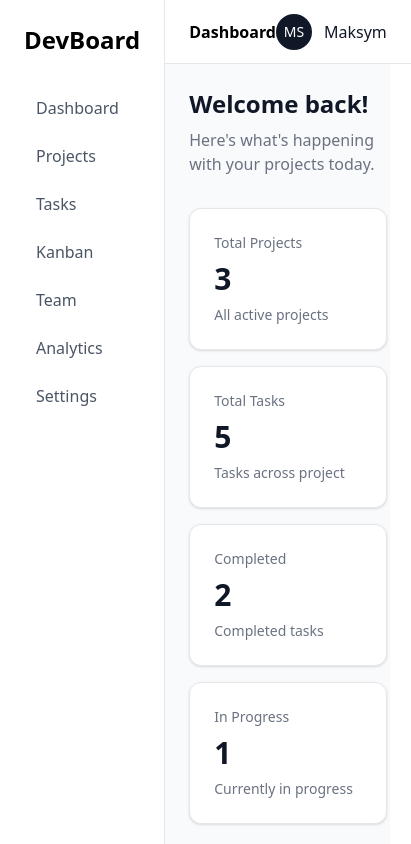
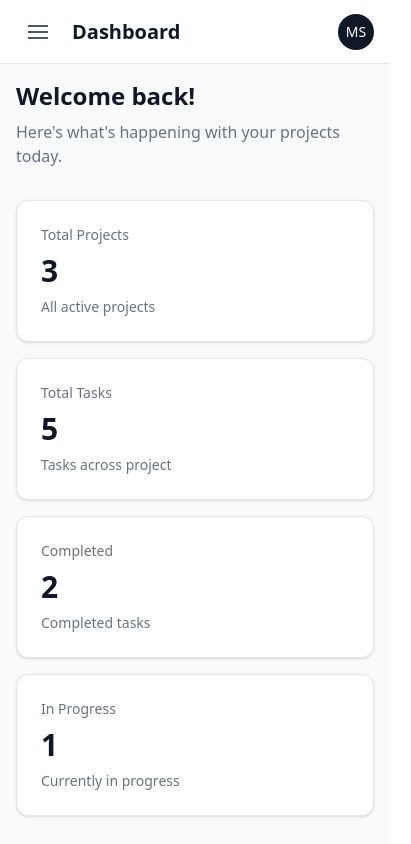
Before and after one commit to mshchebetiuk/devboard, a Next.js app: page /dashboard in a window 390 px wide. Shown: the top 844 px of the page, 411 px wide, since content can reach past the window. Built offline with nearby package versions, Linux system fonts and the light colour scheme.

Commit message:
feat: add responsive mobile sidebar

```diff
--- a/src/app/(dashboard)/layout.tsx
+++ b/src/app/(dashboard)/layout.tsx
@@ -1,7 +1,6 @@
 import { ReactNode } from 'react';
 
-import { Header } from '@/components/layout/Header';
-import { Sidebar } from '@/components/layout/Sidebar';
+import { DashboardShell } from '@/components/layout/DashboardShell';
 
 interface DashboardLayoutProps {
     children: ReactNode;
@@ -11,16 +10,8 @@ export default function DashboardLayout({
     children,
 }: DashboardLayoutProps) {
     return (
-        <div className="flex min-h-screen bg-gray-50 dark:bg-gray-950">
-            <Sidebar />
-
-            <div className="flex-min-w-0 flex-1 flex-col">
-                <Header />
-
-                <main className="flex-1 p-6">
-                    {children}
-                </main>
-            </div>
-        </div>
-    )
+        <DashboardShell>
+            {children}
+        </DashboardShell>
+    );
 }
--- /dev/null
+++ b/src/components/layout/DashboardShell.tsx
@@ -0,0 +1,38 @@
+'use client';
+
+import { useState, type ReactNode } from 'react';
+
+import { Header } from './Header';
+import { MobileSidebar } from './MobileSidebar';
+import { Sidebar } from './Sidebar';
+
+interface DashboardShellProps {
+    children: ReactNode;
+}
+
+export const DashboardShell = ({
+    children,
+}: DashboardShellProps) => {
+    const [isSidebarOpen, setIsSidebarOpen] = useState(false);
+
+    return (
+        <div className="flex min-h-screen bg-gray-50 dark:bg-gray-950">
+            <Sidebar />
+
+            <MobileSidebar
+                isOpen={isSidebarOpen}
+                onClose={() => setIsSidebarOpen(false)}
+            />
+
+            <div className="flex min-w-0 flex-1 flex-col">
+                <Header
+                    onMenuClick={() => setIsSidebarOpen(true)}
+                />
+
+                <main className="flex-1 p-4 sm:6">
+                    {children}
+                </main>
+            </div>
+        </div>
+    );
+};
--- a/src/components/layout/Header.tsx
+++ b/src/components/layout/Header.tsx
@@ -1,14 +1,35 @@
-export const Header = () => {
+interface HeaderProps {
+    onMenuClick: () => void;
+}
+
+export const Header = ({
+    onMenuClick,
+}: HeaderProps) => {
     return (
-        <header className="flex h-16 items-center justify-between border-b border-gray-200 bg-white px-6 dark:border-gray-800 dark:bg-gray-900">
-            <h1 className="text-sl font-semibold dark:text-gray-200">Dashboard</h1>
+        <header className="flex h-16 items-center justify-between border-b border-gray-200 bg-white px-4 dark:border-gray-800 dark:bg-gray-900 sm:px-6">
+            <div className="flex items-center gap-3">
+                <button
+                    type="button"
+                    onClick={onMenuClick}
+                    aria-label="Open navigation"
+                    className="rounded-lg p-2 text-gray-600 transition hover:bg-gray-100 dark:text-gray-300 dark:hover:bg-gray-800 lg:hidden"
+                >
+                    <span className="m-1 block h-0.5 w-5 bg-current" />
+                    <span className="m-1 block h-0.5 w-5 bg-current" />
+                    <span className="m-1 block h-0.5 w-5 bg-current" />
+                </button>
+
+                <h1 className="text-xl font-semibold text-gray-900 dark:text-white">
+                    Dashboard
+                </h1>
+            </div>
 
             <div className="flex items-center gap-3">
-                <div className="flex h-9 w-9 items-center justify-center rounded-full bg-gray-900 text-sm font-medium text-white dark:text-gray-200 dark:bg-gray-600">
+                <div className="flex h-9 w-9 items-center justify-center rounded-full bg-gray-900 text-sm font-medium text-white dark:bg-white dark:text-gray-900">
                     MS
                 </div>
 
-                <span className="font-medium text-gray-900 dark:text-gray-200">
+                <span className="hidden font-medium text-gray-700 dark:text-gray-300 sm:block">
                     Maksym
                 </span>
             </div>
--- /dev/null
+++ b/src/components/layout/MobileSidebar.tsx
@@ -0,0 +1,73 @@
+'use client';
+
+import Link from 'next/link';
+
+interface MobileSidebarProps {
+    isOpen: boolean;
+    onClose: () => void;
+}
+
+const navigation = [
+    { name: 'Dashboard', href: '/dashboard' },
+    { name: 'Projects', href: '/projects' },
+    { name: 'Tasks', href: '/tasks' },
+    { name: 'Kanban', href: '/kanban' },
+    { name: 'Team', href: '/team' },
+    { name: 'Analytics', href: '/analytics' },
+    { name: 'Settings', href: '/settings' },
+];
+
+export const MobileSidebar = ({
+    isOpen,
+    onClose,
+}: MobileSidebarProps) => {
+    if (!isOpen) return null;
+
+    return (
+        <div className="fixed inset-0 z-50 lg:hidden">
+            <button
+                type='button'
+                aria-label='Close navigation'
+                onClick={onClose}
+                className='absolute inset-0 bg-black/40'
+            />
+
+            <aside className="relative h-full w-72 border-r border-gray-200 bg-white p-6 shadow-xl dark:broder-gray-800 dark:bg-gray-900">
+                <div className="flex items-center justify-between">
+                    <Link
+                        href='/dashboard'
+                        onClick={onClose}
+                        className='text-2xl font-bold text-gray-900 dark:text-white'
+                    >
+                        DevBoard
+                    </Link>
+
+                    <button
+                        type="button"
+                        onClick={onClose}
+                        aria-label='Close sidebar'
+                        className="rounded-lg p-2 text-gray-500 transition hover:bg-gray-100 dark:text-gray-400 dark:hover:bg-gray-800"
+                    >
+                        ✕
+                    </button>
+                </div>
+
+                <nav className="mt-8">
+                    <ul className="space-y-2">
+                        {navigation.map((item) => (
+                            <li key={item.href}>
+                                <Link
+                                    href={item.href}
+                                    onClick={onClose}
+                                    className='block rounded-lg px-3 py-2 text-gray-600 transition hover:bg-gray-100 hover:text-gray-900 dark:text-gray-400 dark:hover:bg-gray-800 dark:hover:text-white'
+                                >
+                                    {item.name}
+                                </Link>
+                            </li>
+                        ))}
+                    </ul>
+                </nav>
+            </aside>
+        </div>
+    );
+};
--- a/src/components/layout/Sidebar.tsx
+++ b/src/components/layout/Sidebar.tsx
@@ -12,7 +12,7 @@ const navigation = [
 
 export const Sidebar = () => {
     return (
-        <aside className="min-h-screen w-64 border-r border-gray-200 bg-white p-6 dark:border-gray-800 dark:bg-gray-900">
+        <aside className="hidden min-h-screen w-64 border-r border-gray-200 bg-white p-6 dark:border-gray-800 dark:bg-gray-900 lg:block">
             <Link href='/dashboard' className='text-2xl font-bold dark:text-gray-200'>
                 DevBoard
             </Link>
```
